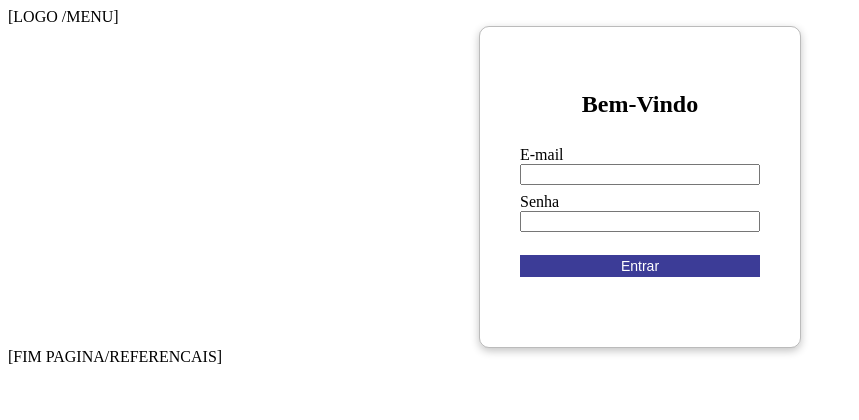
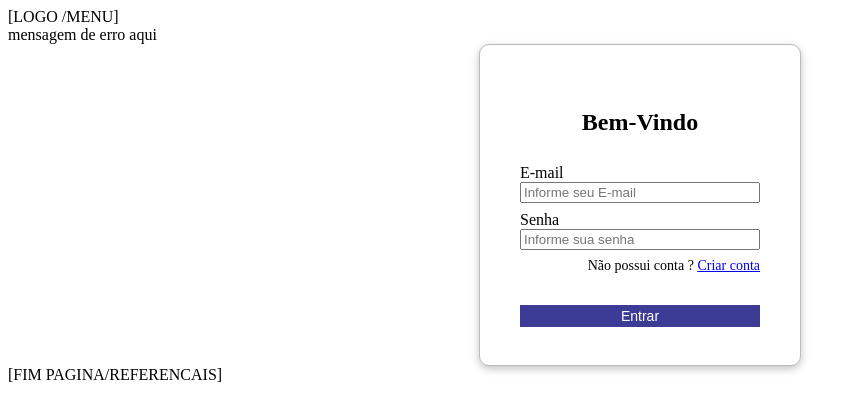
Before and after one commit to rapael-augusto/metabolismoagrario_frontweb, a Next.js app: page / in a window 1280 px wide. Shown: the top 420 px of the page, without its empty margins (0-859 px from the left). Built offline with nearby package versions, Linux system fonts and the light colour scheme.

Commit message:
input component

```diff
--- a/src/app/page.tsx
+++ b/src/app/page.tsx
@@ -1,11 +1,15 @@
 'use client';
 
+import Link from "next/link";
 import Layout from "@/components/layout/layout";
 import Button from "@/components/forms/button";
+import InputDefault from "@/components/forms/inputDefault";
 import '../styles/form/form.css'
 import '../styles/home/login.css'
 import { Login } from "@/services/login";
 import { useState } from "react";
+
+//pagina de login
 
 const Home = () => {
   const [email,setEmail] = useState('')
@@ -36,20 +40,39 @@ const Home = () => {
 
   return (
     <Layout>
+
+      <div>mensagem de erro aqui</div>
+
       <form className="formBody-login">
 
         <div className="form-input-box">
            <h2 className="tittle-login">Bem-Vindo</h2>
         </div>
 
+        <InputDefault
+          type={'email'}
+          placeholder={'Informe seu E-mail'}
+          classe={'form-input-box'}
+          label={'E-mail'}
+          onChange ={(e: React.ChangeEvent<HTMLInputElement>) => setEmail((e.target as HTMLInputElement).value)}
+          value={email}
+        />
+
+        <InputDefault
+          type={'password'}
+          placeholder={'Informe sua senha'}
+          classe={'form-input-box'}
+          label={'Senha'}
+          onChange ={(e: React.ChangeEvent<HTMLInputElement>) => setPassword((e.target as HTMLInputElement).value)}
+          value={password}
+        />
+
         <div className="form-input-box">
-          <label htmlFor="email">E-mail</label>
-          <input type="text" id="email" />
+          <span className="criar-conta">Não possui conta ? <Link href={'/register'}>Criar conta</Link> </span>
         </div>
 
         <div className="form-input-box">
-          <label htmlFor="password">Senha</label>
-          <input type="password" id="password" />
+          <span></span>
         </div>
 
         <div className="form-input-box">
--- /dev/null
+++ b/src/components/forms/inputDefault.tsx
@@ -0,0 +1,12 @@
+import inputDefaultType from "@/types/inputType";
+
+const InputDefault : React.FC<inputDefaultType> = ({classe,label,onChange,value,placeholder,type}) => {
+    return (
+        <div className={classe}>
+          <label htmlFor={label}>{label}</label>
+          <input type={type} id={label} value={value} onChange={onChange} placeholder={placeholder}  />
+        </div>
+    );
+}
+
+export default InputDefault;
--- a/src/styles/home/login.css
+++ b/src/styles/home/login.css
@@ -24,3 +24,8 @@
     padding: 3px 0px;
     margin: 15px 0 0 0;
 }
+
+.criar-conta{
+    text-align: end;
+    font-size: 14px;
+}
--- /dev/null
+++ b/src/types/inputType.tsx
@@ -0,0 +1,8 @@
+export default interface inputDefaultType {
+    classe: string
+    label: string
+    onChange: (e: React.ChangeEvent<HTMLInputElement>) => void
+    value: string
+    placeholder: string
+    type: string
+}
```
Also changed, not shown: src/styles/form/input.css (added).
